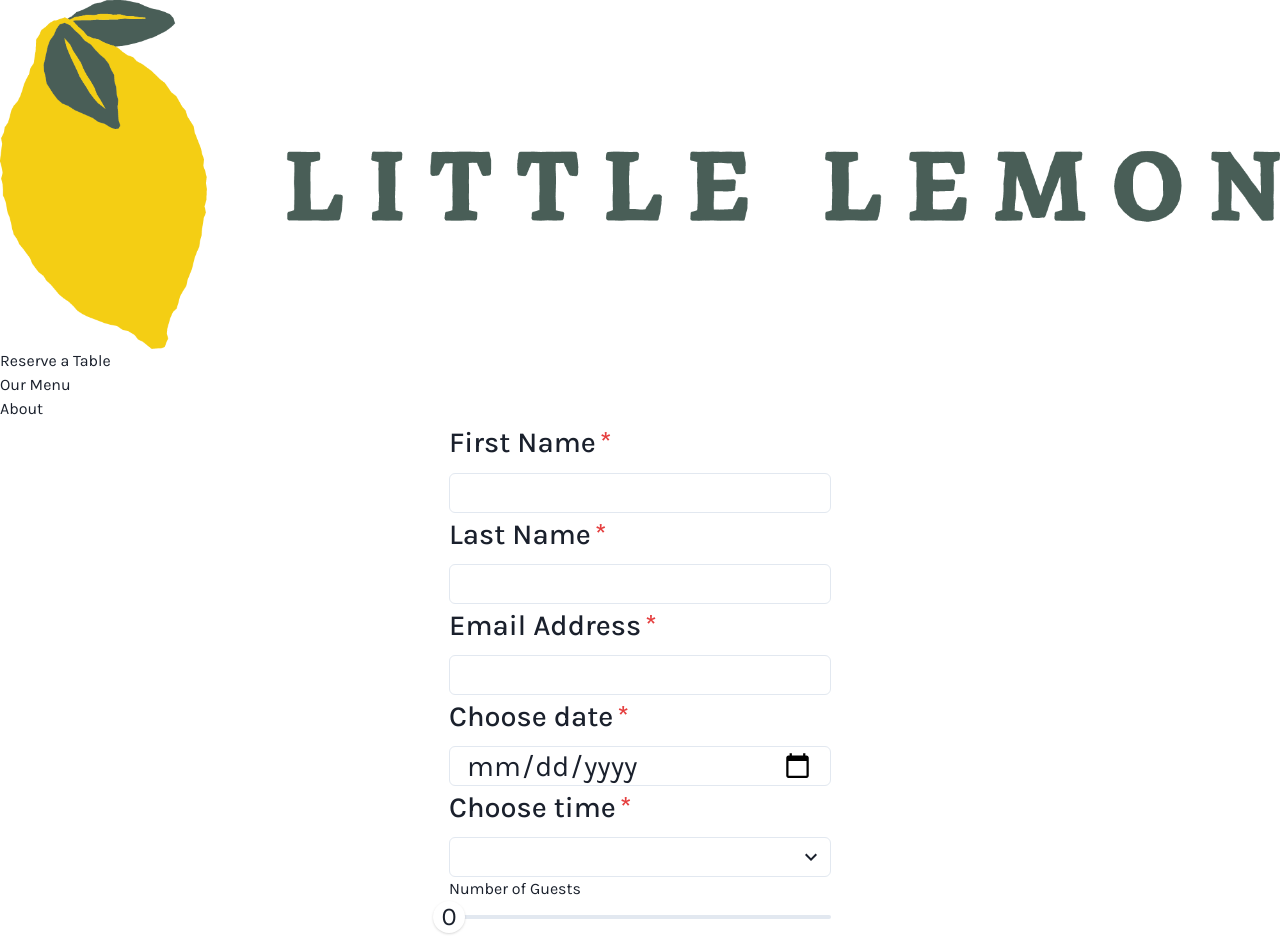
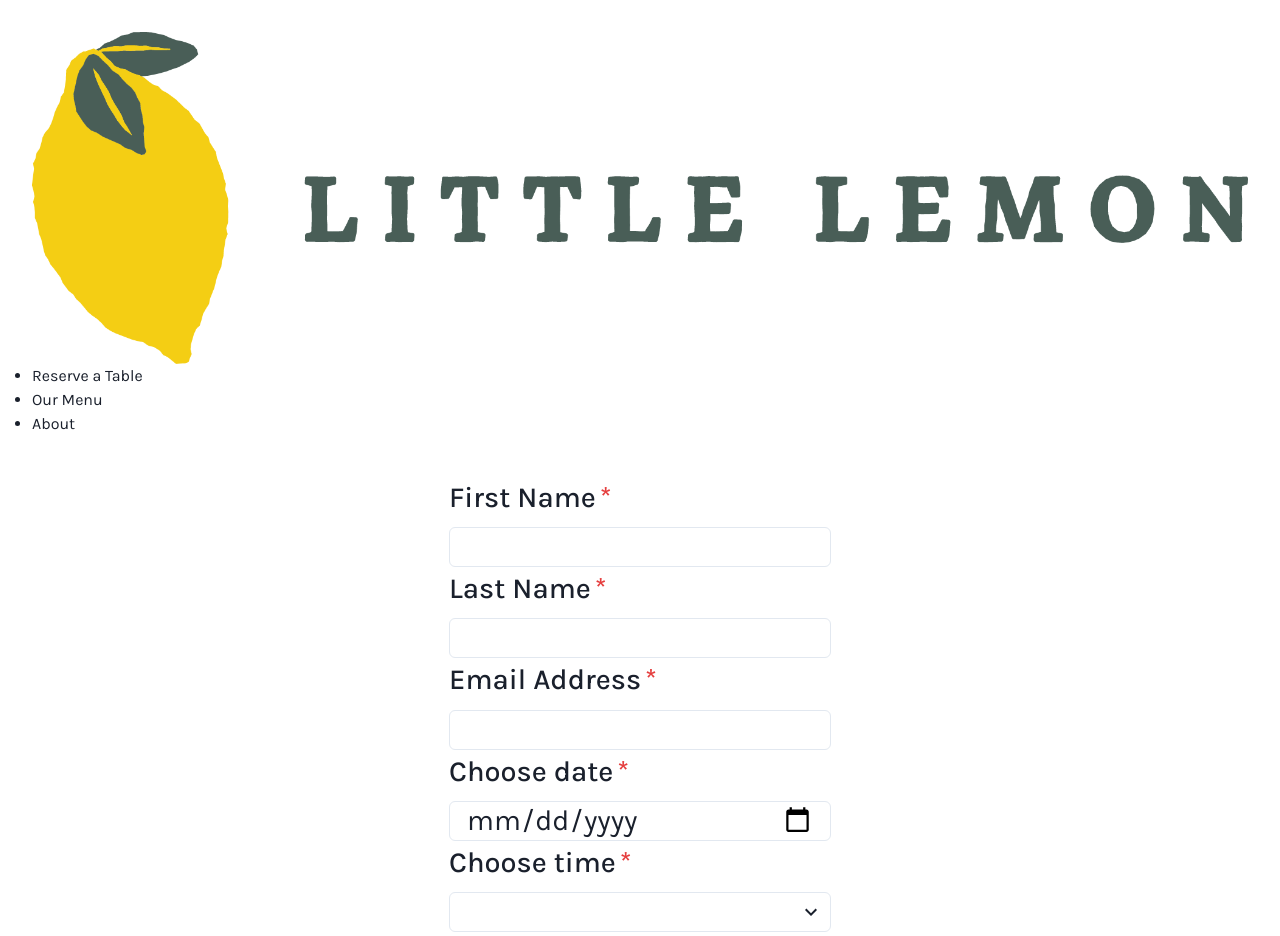
Before and after one commit to claudiooleite/litle_lemon, a React (Create React App) app: page /bookingpage in a window 1280 px wide. Shown: the top 936 px of the page. Built offline with nearby package versions, Linux system fonts and the light colour scheme.

Commit message:
pagecontainer component crated

```diff
--- a/src/App.js
+++ b/src/App.js
@@ -1,37 +1,25 @@
 import React from "react";
-import { Grid, GridItem } from "@chakra-ui/react";
+import { Grid, GridItem, Container } from "@chakra-ui/react";
 import Hero from "./Components/Hero";
-import Nav from "./Components/NavBarResponsive/Nav";
-import Footer from "./Components/Footer";
+import PageContainer from "./Components/PageContainer";
 import Highlights from "./Components/Highlights";
 import ReviewsCard from "./Components/ReviewsCard";
 import "../src/stylesheets/App.css";
 
 function App() {
   return (
-    <Grid
-      templateAreas={`"header"
-                      "main"
-                      "specials"
-                      "reviews"
-                      "footer"`}
-    >
-      <GridItem area={"header"}>
-        <Nav />
-      </GridItem>
-      {/* <GridItem area={"main"}>
-        <Hero/>
-      </GridItem>
-      <GridItem area={"specials"}>
-        <Highlights/>
-      </GridItem>
-      <GridItem area={"reviews"}>
-        <ReviewsCard />
-      </GridItem>
-      <GridItem area={"footer"}>
-        <Footer />
-      </GridItem> */}
-    </Grid>
+    <PageContainer>
+        <GridItem area={"main"} mb={4}>
+          <Hero />
+        </GridItem>
+        <GridItem area={"specials"} mb={4}>
+          <Highlights />
+        </GridItem>
+        <GridItem area={"reviews"} mb={4}>
+          <ReviewsCard />
+        </GridItem>
+        </PageContainer>
+
   );
 }
 
--- a/src/Components/Bookings/BookingPage.jsx
+++ b/src/Components/Bookings/BookingPage.jsx
@@ -1,8 +1,7 @@
 import React, { useReducer, useEffect } from "react";
 import { useNavigate } from "react-router-dom";
 import BookingForm from "./BookingForm";
-import Nav from "../NavBarResponsive/Nav";
-import Footer from "../Footer";
+import PageContainer from "../PageContainer";
 import { fetchAPI, submitAPI } from "../Bookings/apiSimulator"; // Assuming you have API functions defined in api.js
 
 const BookingPage = () => {
@@ -59,9 +58,9 @@ const BookingPage = () => {
 
     return (
         <div>
-            <Nav/>
-            <BookingForm availableTimes={availableTimes} updateTimes={updateTimes} submitForm={submitForm} />
-            <Footer/>
+            <PageContainer>
+                <BookingForm availableTimes={availableTimes} updateTimes={updateTimes} submitForm={submitForm} />
+            </PageContainer>
         </div>
     );
 };
--- a/src/Components/Bookings/ConfirmedBooking.jsx
+++ b/src/Components/Bookings/ConfirmedBooking.jsx
@@ -1,5 +1,11 @@
+import PageContainer from "../PageContainer"
+
 function ConfirmedBooking() {
-    return <h1>Your Booking Is Confirmed!</h1>
+    return (
+        <PageContainer>
+            <h1>Your Booking Is Confirmed!</h1>
+        </PageContainer>
+    )
 };
 
 export default ConfirmedBooking
--- a/src/Components/NoPage.jsx
+++ b/src/Components/NoPage.jsx
@@ -1,13 +1,10 @@
 import '../stylesheets/Hero.css'
-import Nav from './NavBarResponsive/Nav';
-import Footer from './Footer';
+import PageContainer from './PageContainer';
 function NoPage() {
     return (
-        <>
-            <Nav />
+        <PageContainer>
             <h1 id='hero-title'>Wrong way... 404</h1>;
-            <Footer />
-        </>
+        </PageContainer>
     )
 };
 
--- /dev/null
+++ b/src/Components/PageContainer.jsx
@@ -0,0 +1,29 @@
+import React from "react";
+import { Container, Grid, GridItem } from "@chakra-ui/react";
+import Nav from "./NavBarResponsive/Nav";
+import Footer from "./Footer";
+
+const PageContainer = ({ children }) => {
+  return (
+    <Container maxW="container.xl" px={{ base: 4, md: 8 }} py={{ base: 4, md: 8 }}>
+      <Grid
+        templateAreas={`"header"
+                        "main"
+                        "footer"`}
+        gap={6}
+      >
+        <GridItem area={"header"} mb={4}>
+          <Nav />
+        </GridItem>
+        <GridItem area={"main"} mb={4}>
+          {children}
+        </GridItem>
+        <GridItem area={"footer"}>
+          <Footer />
+        </GridItem>
+      </Grid>
+    </Container>
+  );
+};
+
+export default PageContainer;
```
